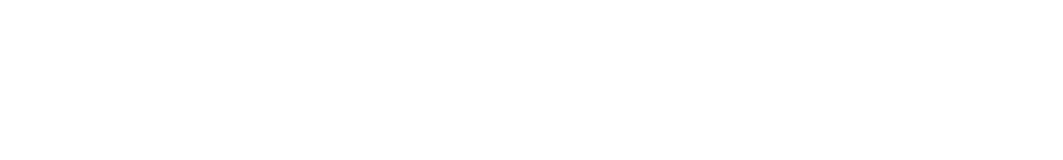
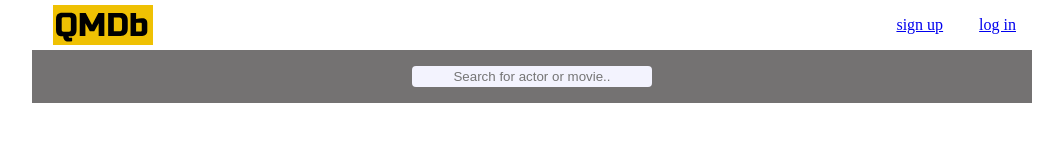
Before and after one commit to sayttplx/QMDb-Project, a plain HTML site: page index.html in a window 1280 px wide. Shown: the whole page, without its empty margins (108-1171 px from the left). Drawn offline with Linux system fonts and the light colour scheme.

Commit message:
logo,links and searchbar!

```diff
--- a/index.html
+++ b/index.html
@@ -1,12 +1,35 @@
 <!DOCTYPE html>
 <html lang="en">
+
 <head>
     <meta charset="UTF-8">
     <meta name="viewport" content="width=device-width, initial-scale=1.0">
     <link rel="stylesheet" type="text/css" href="/styles/style.css">
     <title>QMDb</title>
 </head>
+
 <body>
 
+<!-- Loga,länkar,sökruta -->
+
+    <header>
+        <img src="/images/QMDb_LOGO.svg" alt="logo">
+        <aside>
+            <a href="#">sign up</a>
+            <a href="#">log in</a>
+        </aside>
+    </header>
+
+    <section class="search_bar">
+        <input type="text" class="input_field" placeholder="Search for actor or movie..">
+    </section>
+
+    <main>
+
+
+
+    </main>
+
 </body>
+
 </html>
--- a/styles/style.css
+++ b/styles/style.css
@@ -0,0 +1,45 @@
+:root {
+    --max-width: 1000px;
+    --color-search-bar: #F3F3FE;
+    --background-color: #747272;
+}
+
+body {
+    max-width: var(--max-width);
+    margin: 0 auto;
+
+}
+
+body > header {
+    display: flex;
+    justify-content: space-between;
+    align-items: center;
+    flex-wrap: wrap;
+}
+
+body > header img, a {
+    margin: 1rem;
+}
+
+body > header img {
+    padding: 0 1rem;
+    margin: 5px;
+}
+
+.input_field {
+    width: 15rem;
+    margin: 1rem;
+    height: 1.3rem;
+    border: 0;
+    border-radius: 4px;
+    padding: 0;
+    text-align: center;
+    background-color: var(--color-search-bar);
+
+}
+
+.search_bar {
+    display: flex;
+    justify-content: center;
+    background: var(--background-color)
+}
```
Also changed, not shown: images/QMDb_LOGO.svg (added), images/apocalys_now.jpg (added), images/ben_hur.jpg (added), images/inside_man.jpg (added), images/lock_stock.jpg (added), images/navicon.svg (added), images/pulp_fiction.jpg (added), images/totoro.svg (added), 1 other file.
